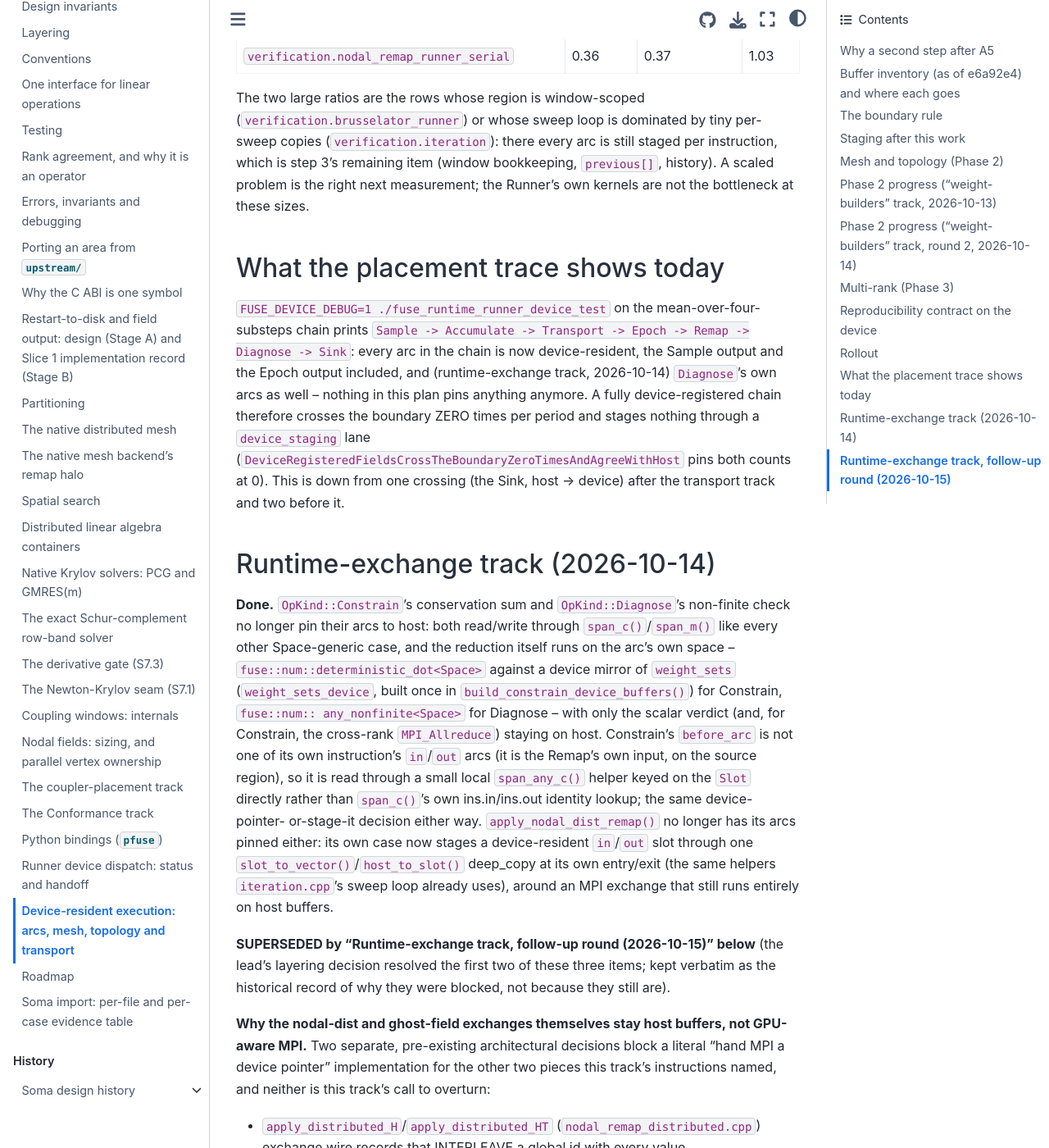
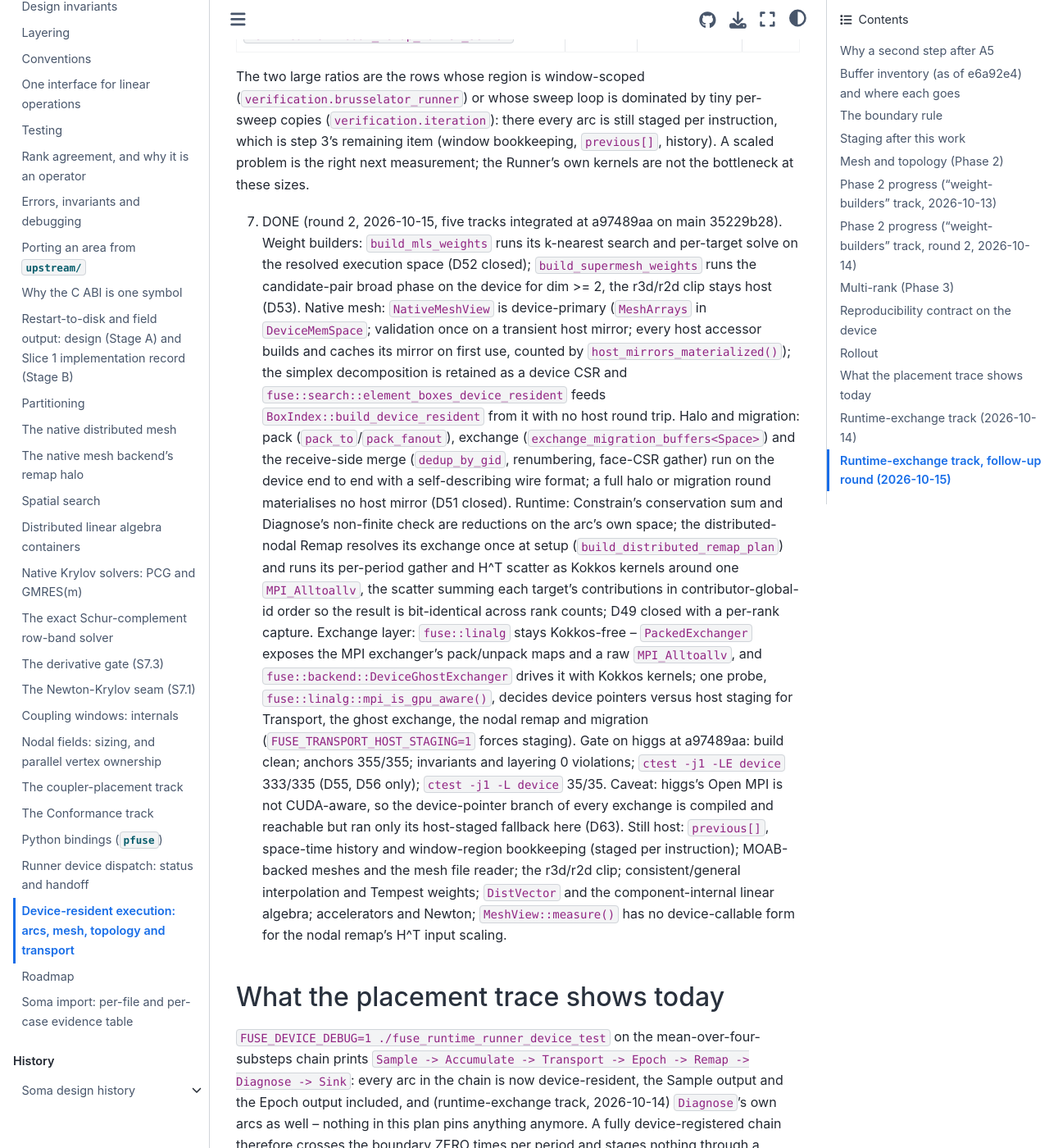
Before and after one commit to vijaysm/fuse, a Sphinx documentation site: the page built from docs/dev/device-resident-arcs.md, in a window 1280 px wide and 1400 px high, scrolled down 11361 px. Shown: the whole window at 82% size. Built offline with Sphinx 7.4.7 and the Sphinx Book theme 1.1.4, drawn with Linux system fonts in a browser that asks for light colours; some of the changed text lies outside the part shown.

Commit message:
docs: record the round-2 device rollout and its gate on higgs
Rollout step 7 summarises the five integrated tracks; step 6 no longer calls higgs's Open MPI GPU-aware (D63).

```diff
--- a/docs/dev/device-resident-arcs.md
+++ b/docs/dev/device-resident-arcs.md
@@ -304,10 +304,8 @@ the next step starts. Host mode byte-identity is the standing invariant.
    `fmt` are not device-callable), `MeshArrays::vertex_coords` is
    `LayoutRight` in every space (D54). Weight builders: the migration/halo
    wire pack, a batched MLS solve and the supermesh candidate-pair broad
-   phase exist as space-templated kernels with their own rows, but none is
-   wired into its production entry point yet (D52/D53 name what blocks
-   each: the MLS rank diagnostic, the r3d clip's packaging; D51, the
-   receive-side merge, closed 2026-10-15 round 3). Transport: `MpiTransport::is_gpu_aware()` is a run-time
+   phase existed as space-templated kernels with their own rows but were
+   not yet wired into their production entry points (wired in step 7). Transport: `MpiTransport::is_gpu_aware()` is a run-time
    probe; the `Transport` case packs/unpacks on the device and hands MPI a
    device pointer when the MPI is GPU-aware, stages through host buffers
    otherwise (`FUSE_TRANSPORT_HOST_STAGING=1` forces that path); a mixed
@@ -315,8 +313,9 @@ the next step starts. Host mode byte-identity is the standing invariant.
    rank (`fuse::abi::resolve_device_id()`); `fuse_add_mpi_test(...
    DEVICE_TWIN)` registers 1/2/3-rank `.device` rows. Open: D49
    (allocation count of the mixed-pair transport row under the device leg).
-6. Measured on higgs (Debug, GTX 1050 Ti, OpenMPI 4.1.5 reporting
-   GPU-aware), integrated gate 2026-10-13: host suite 295/296 (`-LE
+6. Measured on higgs (Debug, GTX 1050 Ti, OpenMPI 4.1.5 -- built without
+   CUDA support, so every GPU-aware MPI path ran its host-staged fallback;
+   see D63), integrated gate 2026-10-13: host suite 295/296 (`-LE
    device`; the one failure is `example.brusselator.omp_identical` at its
    1500 s timeout, a load-sensitive row), device leg 28/28, cuSPARSE
    flag-on regex 15/15, anchors 308/308. The twins are correctness rows,
@@ -363,6 +362,47 @@ the next step starts. Host mode byte-identity is the standing invariant.
    bookkeeping, `previous[]`, history). A scaled problem is the right next
    measurement; the Runner's own kernels are not the bottleneck at these
    sizes.
+
+7. DONE (round 2, 2026-10-15, five tracks integrated at a97489aa on main
+   35229b28). Weight builders: `build_mls_weights` runs its k-nearest
+   search and per-target solve on the resolved execution space (D52
+   closed); `build_supermesh_weights` runs the candidate-pair broad phase
+   on the device for dim >= 2, the r3d/r2d clip stays host (D53). Native
+   mesh: `NativeMeshView` is device-primary (`MeshArrays` in
+   `DeviceMemSpace`; validation once on a transient host mirror; every
+   host accessor builds and caches its mirror on first use, counted by
+   `host_mirrors_materialized()`); the simplex decomposition is retained
+   as a device CSR and `fuse::search::element_boxes_device_resident`
+   feeds `BoxIndex::build_device_resident` from it with no host round
+   trip. Halo and migration: pack (`pack_to`/`pack_fanout`), exchange
+   (`exchange_migration_buffers<Space>`) and the receive-side merge
+   (`dedup_by_gid`, renumbering, face-CSR gather) run on the device end
+   to end with a self-describing wire format; a full halo or migration
+   round materialises no host mirror (D51 closed). Runtime: Constrain's
+   conservation sum and Diagnose's non-finite check are reductions on
+   the arc's own space; the distributed-nodal Remap resolves its
+   exchange once at setup (`build_distributed_remap_plan`) and runs its
+   per-period gather and H^T scatter as Kokkos kernels around one
+   `MPI_Alltoallv`, the scatter summing each target's contributions in
+   contributor-global-id order so the result is bit-identical across
+   rank counts; D49 closed with a per-rank capture. Exchange layer:
+   `fuse::linalg` stays Kokkos-free -- `PackedExchanger` exposes the MPI
+   exchanger's pack/unpack maps and a raw `MPI_Alltoallv`, and
+   `fuse::backend::DeviceGhostExchanger` drives it with Kokkos kernels;
+   one probe, `fuse::linalg::mpi_is_gpu_aware()`, decides device pointers
+   versus host staging for Transport, the ghost exchange, the nodal
+   remap and migration (`FUSE_TRANSPORT_HOST_STAGING=1` forces staging).
+   Gate on higgs at a97489aa: build clean; anchors 355/355; invariants
+   and layering 0 violations; `ctest -j1 -LE device` 333/335 (D55, D56
+   only); `ctest -j1 -L device` 35/35. Caveat: higgs's Open MPI is not
+   CUDA-aware, so the device-pointer branch of every exchange is compiled
+   and reachable but ran only its host-staged fallback here (D63). Still
+   host: `previous[]`, space-time history and window-region bookkeeping
+   (staged per instruction); MOAB-backed meshes and the mesh file reader;
+   the r3d/r2d clip; consistent/general interpolation and Tempest weights;
+   `DistVector` and the component-internal linear algebra; accelerators
+   and Newton; `MeshView::measure()` has no device-callable form for the
+   nodal remap's H^T input scaling.
 
 ## What the placement trace shows today
 
```
